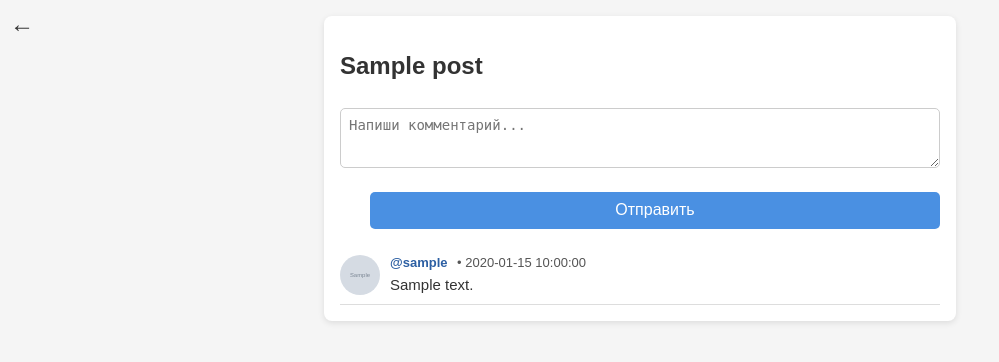
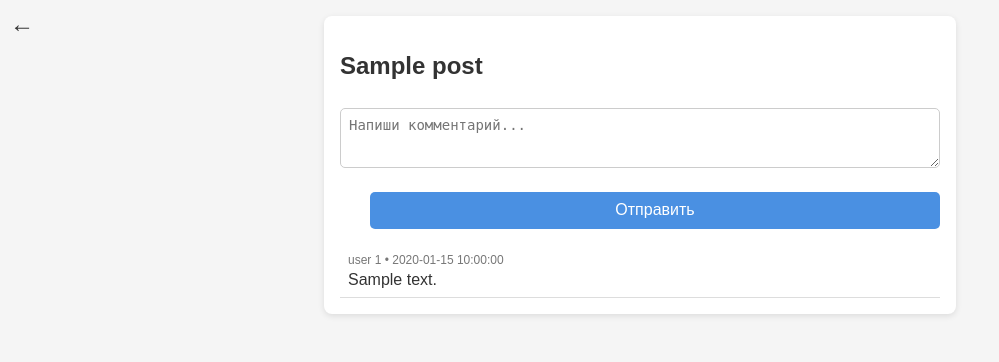
Before and after one commit to Xyrenzo/Test, a FastAPI app: template templates/comments.html in a window 1280 px wide. Shown: the top 362 px of the page, without its empty margins (0-999 px from the left). Run offline with FastAPI, Linux system fonts and the light colour scheme; the template is opened without the code that fills it: most values are stand-ins (such as "Sample title", 1, 10 or a date in 2020); grey boxes marked "Sample" are stand-in pictures.

Commit message:
Update comments.html

```diff
--- a/templates/comments.html
+++ b/templates/comments.html
@@ -29,44 +29,14 @@
         .comment-form button {
             align-self: flex-end;
         }
-        .comments-list {
-            margin-top: 1rem;
-        }
         .comment-item {
-            display: flex;
-            align-items: flex-start;
-            gap: 10px;
-            padding: 0.6rem 0;
+            padding: 0.5rem;
             border-bottom: 1px solid #ddd;
         }
-        .comment-avatar {
-            width: 40px;
-            height: 40px;
-            border-radius: 50%;
-            flex-shrink: 0;
-            object-fit: cover;
-        }
-        .comment-content {
-            flex: 1;
-        }
         .comment-meta {
-            font-size: 13px;
-            color: #555;
+            font-size: 12px;
+            color: #777;
             margin-bottom: 4px;
-        }
-        .comment-meta a {
-            color: #2c5fa3;
-            text-decoration: none;
-            font-weight: bold;
-            margin-right: 6px;
-        }
-        .comment-meta a:hover {
-            text-decoration: underline;
-        }
-        .comment-text {
-            font-size: 15px;
-            line-height: 1.4;
-            word-wrap: break-word;
         }
     </style>
 </head>
@@ -87,18 +57,8 @@
         {% if comments %}
             {% for c in comments %}
                 <div class="comment-item">
-                    {% if c.avatar %}
-                        <img src="{{ c.avatar }}" alt="ava" class="comment-avatar">
-                    {% else %}
-                        <img src="/static/default-avatar.png" alt="ava" class="comment-avatar">
-                    {% endif %}
-                    <div class="comment-content">
-                        <div class="comment-meta">
-                            <a href="https://t.me/{{ c.username }}" target="_blank">@{{ c.username }}</a>
-                            • {{ c.created_at }}
-                        </div>
-                        <div class="comment-text">{{ c.content }}</div>
-                    </div>
+                    <div class="comment-meta">user {{ c.user_id }} • {{ c.created_at }}</div>
+                    <div class="comment-text">{{ c.content }}</div>
                 </div>
             {% endfor %}
         {% else %}
@@ -119,4 +79,4 @@
     });
 </script>
 </body>
-</html>
+</html
```
